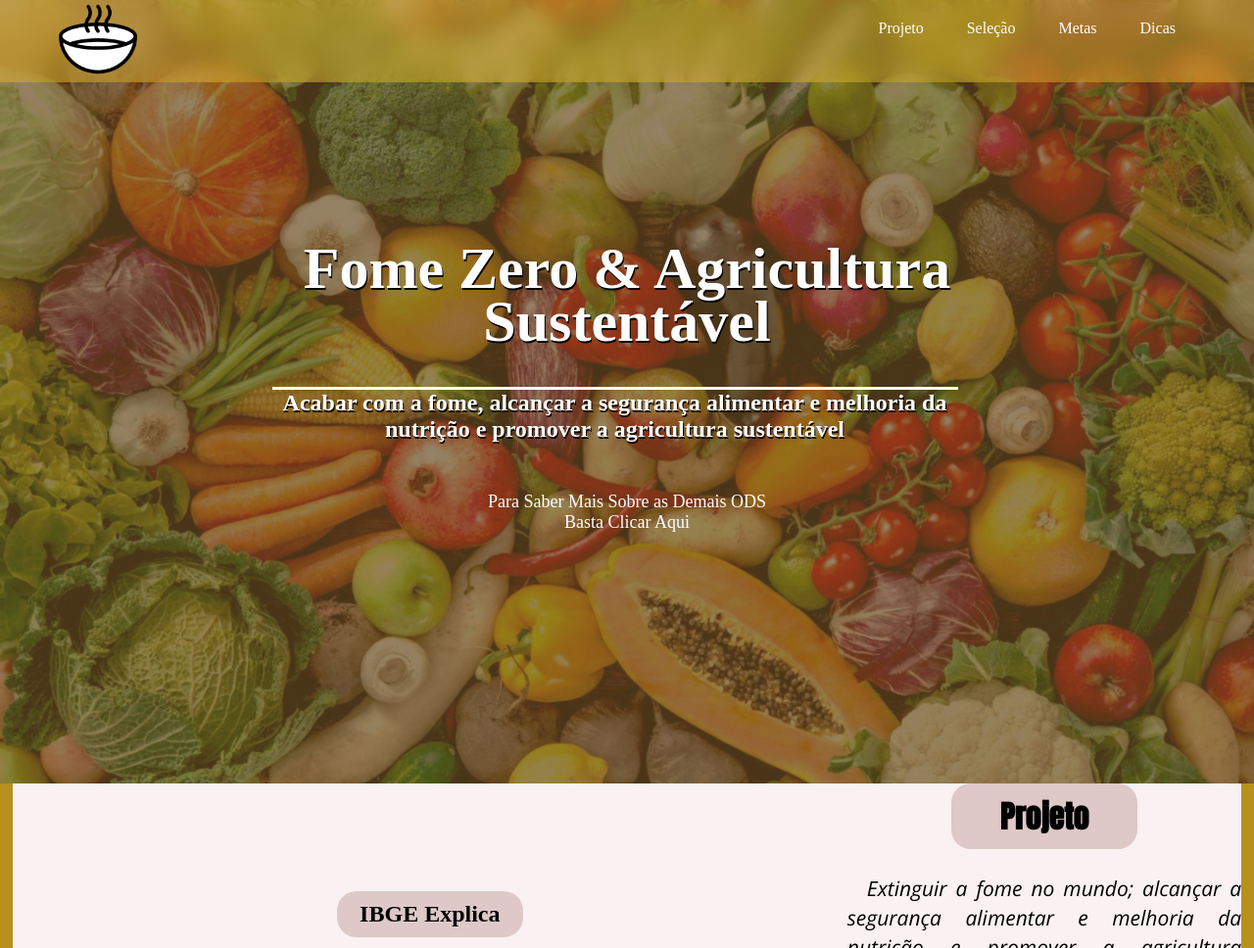
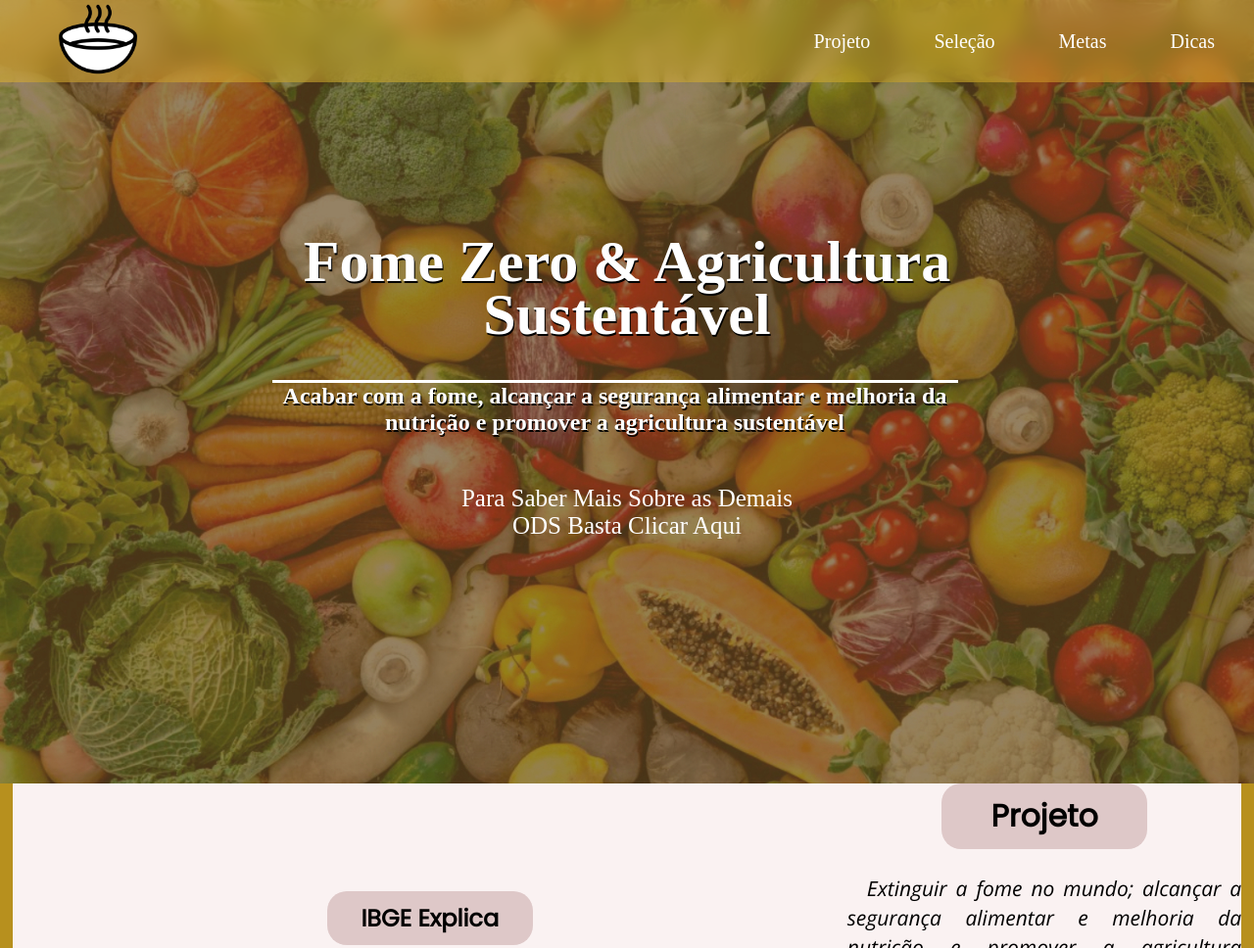
Before and after one commit to SinvalMiclos/FomeZero-AgriculturaSustentavelV2, a plain HTML site: page index.html in a window 1280 px wide. Shown: the top 968 px of the page at 98% size. Drawn offline with nearby package versions, Linux system fonts and the light colour scheme.

Commit message:
Add files via upload
foi ajustado a posição dos itens e mudança de fonte

```diff
--- a/style.css
+++ b/style.css
@@ -20,6 +20,9 @@ header{
     width: 100%;
     position: fixed;
     backdrop-filter: blur(10px);
+    display: flex;
+    align-items: center;
+    justify-content: space-between;
 }
 #logo{
     display: inline-block;
@@ -28,19 +31,22 @@ header{
 a{
     text-decoration: none;
     color: white;
+    padding: 20px;
 }
 #logo img{
     width: 10vh;
 }
 .menu{
-    display: inline-block;
-    float: right;
-    padding: 20px 40px 0px 0px;
+    font-size: 20px;
 }
 .menu li{
     list-style: none;
     display: inline-block;
-    padding: 0px 40px 0px 0px;
+    padding: 0px 20px 0px 0px;
+}
+.menu a:hover{
+    background-color: black;
+    border-radius: 20px;
 }
 /* FIM MENU */
 /* Inicio */
@@ -75,11 +81,11 @@ a{
 }
 #inicio p{
     text-align: center;
-    width: 296px;
+    width: 370px;
     margin: 0 auto;
     padding: 10px;
     cursor: pointer;
-    font-size: 18px;
+    font-size: 25px;
 }
 #inicio p:hover{
     text-decoration: underline;
@@ -109,7 +115,8 @@ a{
     background-color: #DEC8C8;
     width: 170px;
     border-radius: 20px;
-    padding: 10px;
+    padding: 10px 20px;
+    font-family: 'Poppins', sans-serif;
 }
 iframe{
     border: 1px solid black;
@@ -134,6 +141,15 @@ iframe{
     background-color: #DEC8C8;
     width: 170px;
     border-radius: 20px;
-    padding: 10px;
-    font-family: 'Anton', sans-serif;
+    padding: 10px 20px;
+    font-family: 'Poppins', sans-serif;
 }
+/* FIM INICIO SECTION PROJETO */
+/* INICIO SECTION SELEÇAO */
+
+#selecao{
+    height: 100vh;
+    width: 98vw;
+    background-color: #f8f8ff;
+    margin: 0 auto;
+}
```
